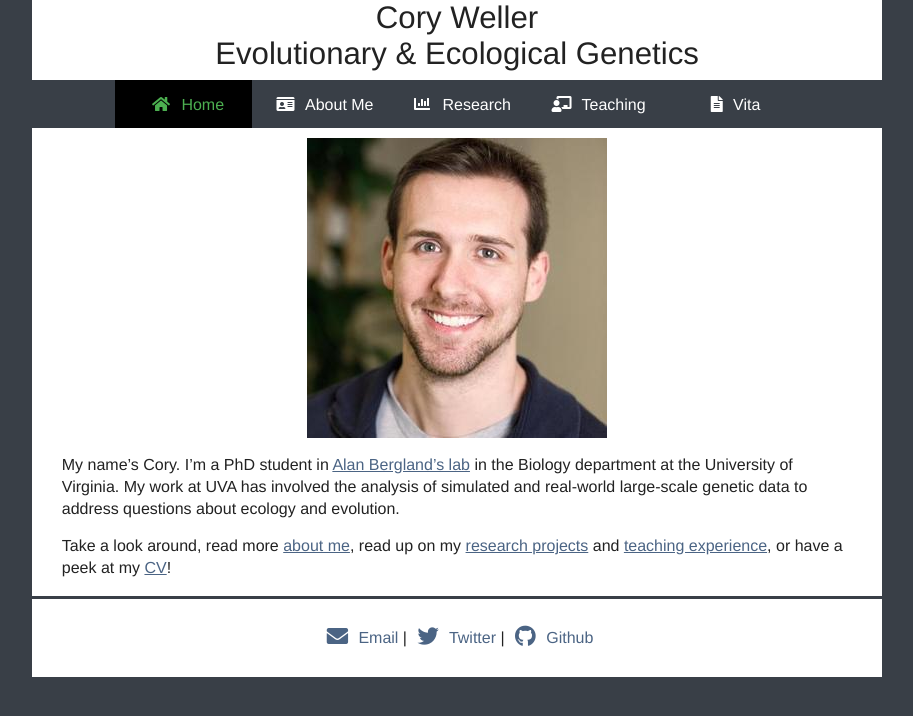
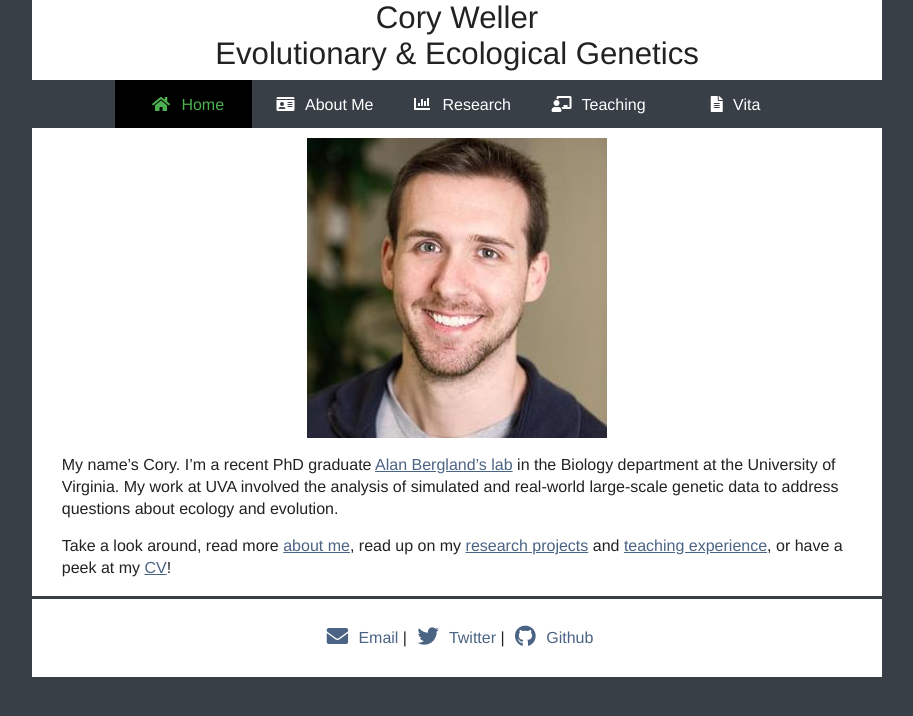
Before and after one commit to cory-weller/cory-weller.github.io, a Jekyll site: the page built from index.md, in a window 1280 px wide. Shown: the top 716 px of the page, without its empty margins (183-1096 px from the left). Built offline with Jekyll 4.4.1, drawn with Linux system fonts in a browser that asks for light colours.

Commit message:
Update index.md

```diff
--- a/index.md
+++ b/index.md
@@ -5,6 +5,6 @@ subject: Home
 
 <center><img src="assets/img/headshot.jpg" width="300" height="300"></center>
 
-My name's Cory. I'm a PhD student in [Alan Bergland's lab](http://bergland-lab.org) in the Biology department at the University of Virginia. My work at UVA has involved the analysis of simulated and real-world large-scale genetic data to address questions about ecology and evolution.
+My name's Cory. I'm a recent PhD graduate [Alan Bergland's lab](http://bergland-lab.org) in the Biology department at the University of Virginia. My work at UVA involved the analysis of simulated and real-world large-scale genetic data to address questions about ecology and evolution.
 
 Take a look around, read more [about me](about_me.html), read up on my [research projects](research.html) and [teaching experience](teaching.html), or have a peek at my [CV](assets/docs/CAWeller_CV.pdf)!
```
